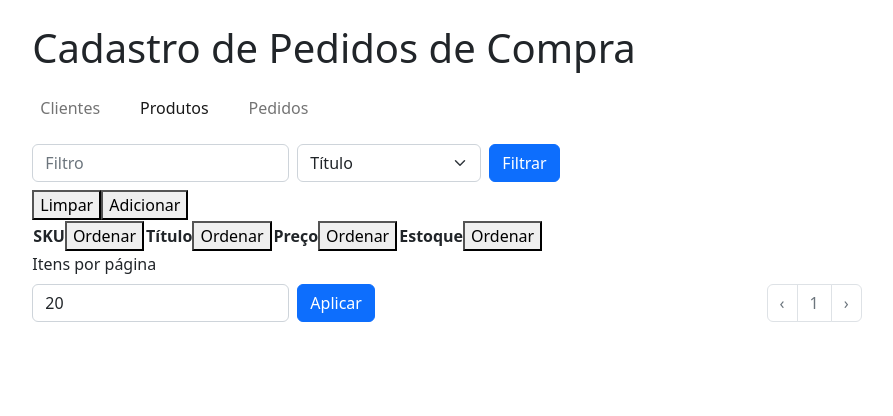
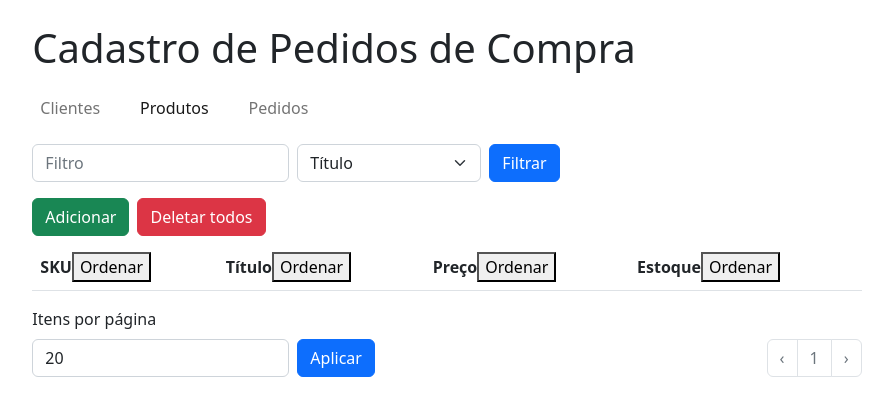
Before and after one commit to signotech/vaga-desenvolvedor, a React (Vite) app in the folder frontend/: page /produtos in a window 1280 px wide. Shown: the top 416 px of the page, without its empty margins (193-1086 px from the left). Built offline with nearby package versions, Linux system fonts and the light colour scheme; no server answers; the HTML template or start-up script is replaced by a standard one.

Commit message:
refactor(front): style produto table with bootstrap components

```diff
--- a/frontend/src/pages/ProdutoRegistration/components/ProdutoTable.jsx
+++ b/frontend/src/pages/ProdutoRegistration/components/ProdutoTable.jsx
@@ -1,5 +1,10 @@
 import PropTypes from 'prop-types';
 import { useEffect, useRef, useState } from 'react';
+import Button from 'react-bootstrap/Button';
+import Col from 'react-bootstrap/Col';
+import Table from 'react-bootstrap/Table';
+import Row from 'react-bootstrap/Row';
+
 import Alert from '../../../components/Alert';
 import ProdutoTableForm from './ProdutoTableForm';
 import ProdutoTableHeader from './ProdutoTableHeader';
@@ -178,6 +183,10 @@ export default function ProdutoTable({
     setProdutoInput(produto);
   };
 
+  const resetOperationAlert = () => {
+    setOperationAlert({ isError: false, hasMessage: false, messsage: '' });
+  };
+
   useEffect(() => {
     getAllProdutos();
   }, [filter, sort, itemsPerPage, pageNumber]);
@@ -186,8 +195,8 @@ export default function ProdutoTable({
     clearTimeout(timeout.current);
 
     timeout.current = setTimeout(() => {
-      setOperationAlert({ isError: false, hasMessage: false, messsage: '' });
-    }, 3000);
+      resetOperationAlert();
+    }, 5000);
 
     return () => clearTimeout(timeout.current);
   }, [operationAlert]);
@@ -205,8 +214,26 @@ export default function ProdutoTable({
 
   return (
     <div>
-      <button type="button" onClick={deleteAllProdutos}>Limpar</button>
-      <button type="button" onClick={startCreation}>Adicionar</button>
+      <Row className="g-2 py-2">
+        <Col xs="auto">
+          <Button
+            variant="success"
+            type="button"
+            onClick={startCreation}
+          >
+            Adicionar
+          </Button>
+        </Col>
+        <Col xs="auto">
+          <Button
+            variant="danger"
+            type="button"
+            onClick={deleteAllProdutos}
+          >
+            Deletar todos
+          </Button>
+        </Col>
+      </Row>
       {isCreating && (
         <ProdutoTableForm
           produto={produtoInput}
@@ -225,16 +252,20 @@ export default function ProdutoTable({
         />
       )}
       {operationAlert.hasMessage && (
-        <Alert isError={operationAlert.isError} message={operationAlert.message} />
+        <Alert
+          isError={operationAlert.isError}
+          message={operationAlert.message}
+          onClose={resetOperationAlert}
+        />
       )}
-      <table>
+      <Table hover>
         <thead>
           <ProdutoTableHeader sort={sort} onSortChange={onSortChange} />
         </thead>
         <tbody>
           {rows}
         </tbody>
-      </table>
+      </Table>
     </div>
   );
 }
```
